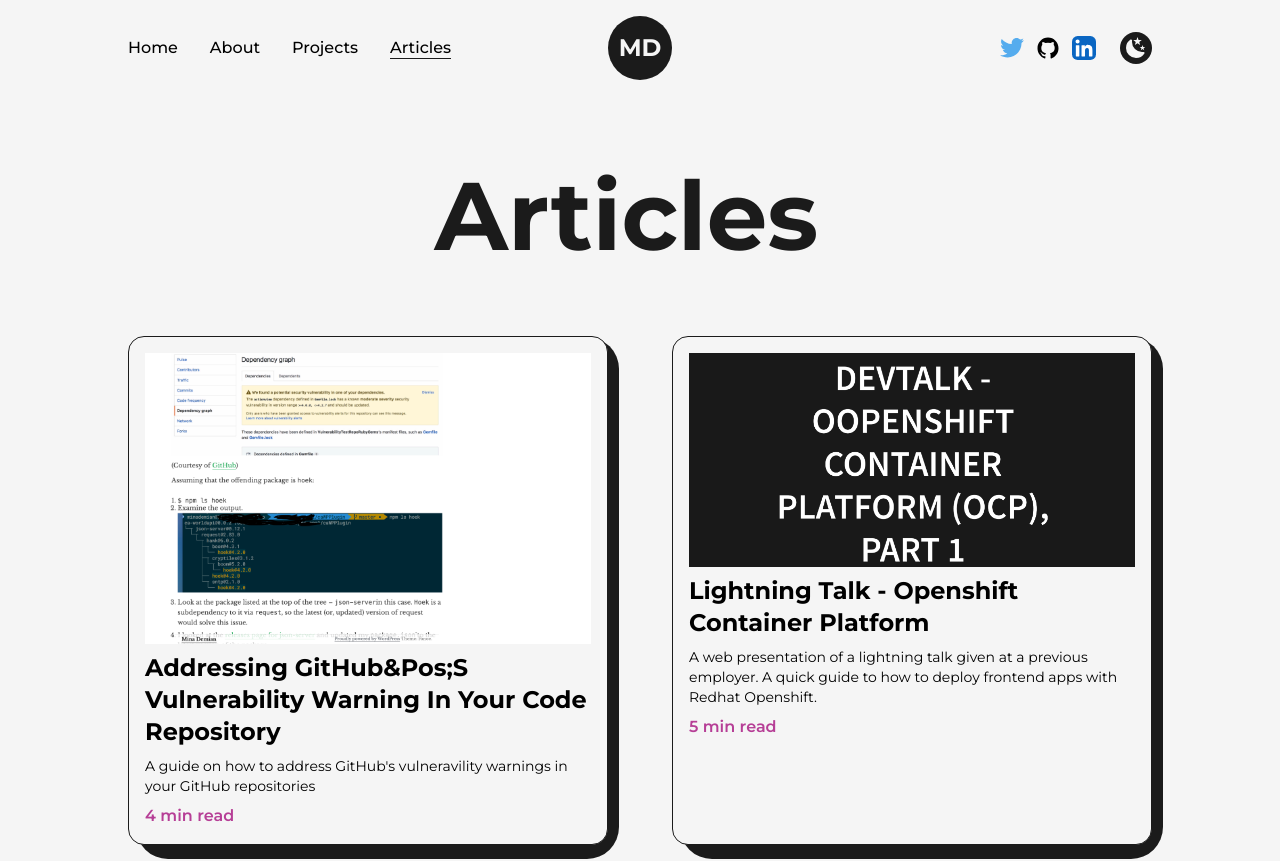
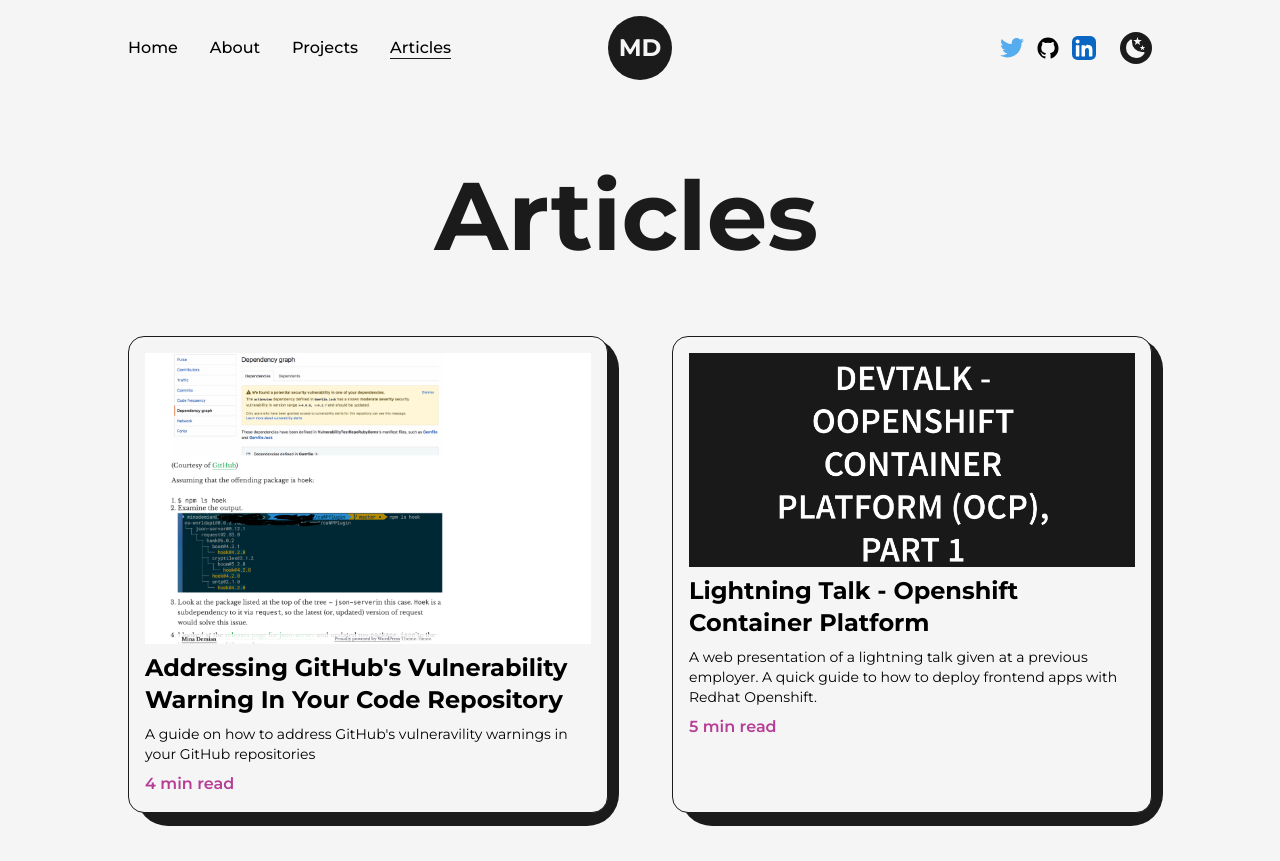
Before and after one commit to minademian/minademian.com-v2, a Next.js app: page /articles in a window 1280 px wide. Shown: the top 861 px of the page. Built offline with nearby package versions, Linux system fonts and the light colour scheme.

Commit message:
fix: syntax

```diff
--- a/src/app/articles/page.tsx
+++ b/src/app/articles/page.tsx
@@ -156,7 +156,7 @@
           />
           <ul className="grid grid-cols-2 gap-16 2xs:flex 2xs:flex-col 2xs:gap-20">
             <FeaturedArticle
-              title="Addressing GitHub&pos;s Vulnerability Warning in Your Code Repository"
+              title="Addressing GitHub's Vulnerability Warning in Your Code Repository"
               summary="A guide on how to address GitHub's vulneravility warnings in your GitHub repositories"
               time="4 min read"
               link="https://blog.minademian.com/2018/06/26/addressing-githubs-vulnerability-warning-in-your-code-repository/"
```
